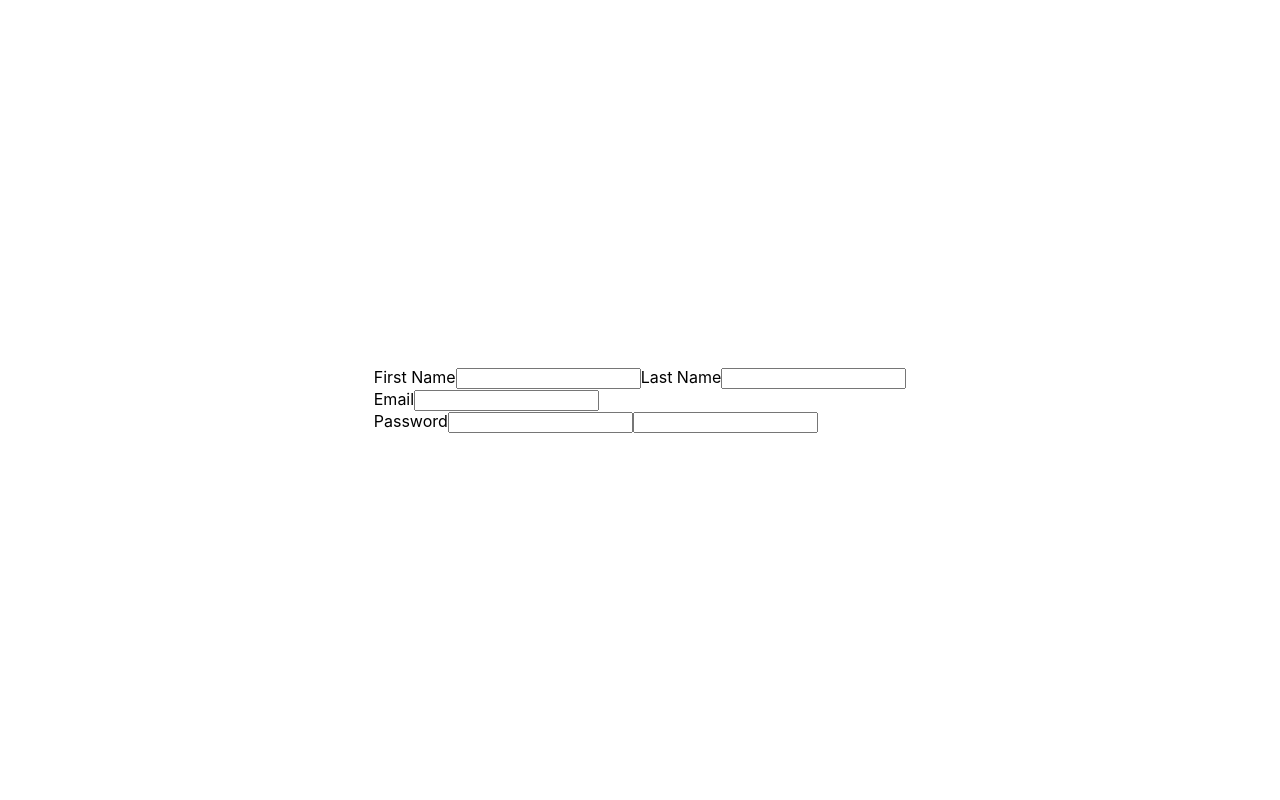
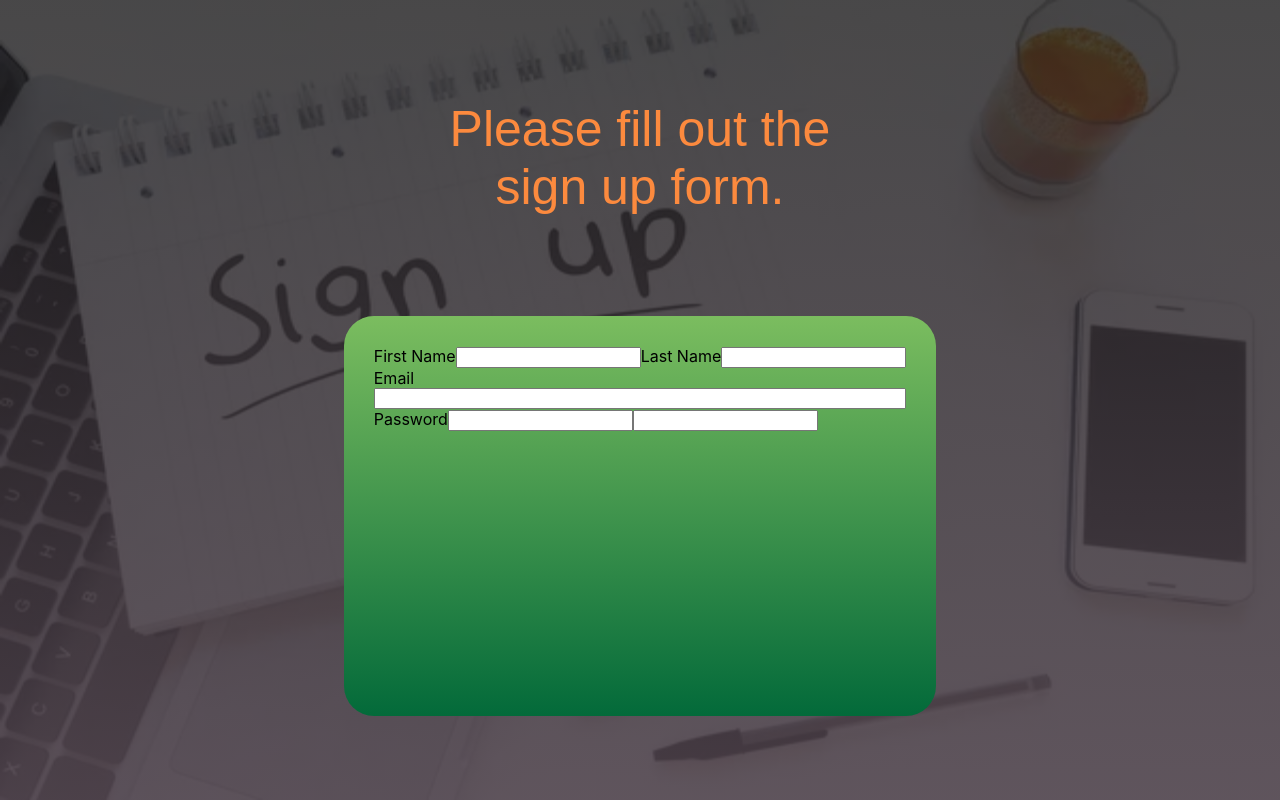
Before and after one commit to baldeepparihar/auth-login-with-jwt-mongoose, a React (Create React App) app in the folder client/: page /signup in a window 1280 px wide. Built offline with nearby package versions, Linux system fonts and the light colour scheme.

Commit message:
styling signup page

```diff
--- a/client/src/components/home/home.js
+++ b/client/src/components/home/home.js
@@ -7,7 +7,7 @@ function Home() {
         <div className="home">
             <h1>Welcome to the MongoDb and Jason Web Token signup and signin app!</h1>
             <h3>Click below to begin the registration process</h3>
-            <button>Register</button>
+            <Link to="/signup"><button>Register</button></Link>
         </div>
     )
 }
--- a/client/src/components/signup/signup.css
+++ b/client/src/components/signup/signup.css
@@ -28,8 +28,62 @@ html {
   /* CSS BEGIN */
 
   .signup {
-      display: flex;
-      justify-content: center;
-      align-items: center;
-      min-height: 100vh;
+    background-image: linear-gradient(to bottom, rgba(27, 26, 27, 0.8), rgba(78, 66, 75, 0.9)),
+    url('../../assets/signup.jpg');
+    background-size: 100vw 100vh;
+    background-position-x: center;
+    background-repeat: no-repeat;
+    display: flex;
+    flex-direction: column;
+    align-items: center;
+    padding-top: 100px;
+    min-height: 100vh;
+
   }
+
+  .signup h1 {
+    margin-bottom: 100px;
+    width: 30%;
+    font-family: fantasy;
+    font-size: 50px;
+    text-align: center;
+    color: rgb(197, 21, 21);
+    animation: color-loop 1s ease;
+    animation-fill-mode: forwards;
+  }
+
+  .signup__form {
+    background: rgb(3,106,58);
+    background: linear-gradient(0deg, rgba(3,106,58,1) 0%, rgb(123, 189, 95) 100%, rgba(53,122,3,1) 100%);
+    display: flex;
+    flex-direction: column;
+    height: 400px;
+    padding: 30px;
+    border-radius: 30px;
+  }
+
+  @keyframes color-loop {
+      0% {
+          color: blue;
+          opacity: .2;
+      }
+      20% {
+          color: rgb(7, 69, 119);
+          opacity: .4;
+      }
+      40% {
+          color: rgb(14, 200, 224);
+          opacity: .6;
+      }
+      60% {
+          color: rgb(58, 219, 71);
+          opacity: .8;
+      }
+      80% {
+          color: rgb(233, 247, 38);
+          opacity: 1;
+      }
+      100% {
+          color: rgb(252, 138, 62);
+      }
+  }
--- a/client/src/components/signup/signup.js
+++ b/client/src/components/signup/signup.js
@@ -4,7 +4,8 @@ import './signup.css';
 function Signup() {
     return(
         <div className="signup">
-            <form className="signup-form" action="submit">
+                <h1>Please fill out the sign up form.</h1>
+            <form className="signup__form" action="submit">
                 <div>
                     <label htmlFor="firstName">First Name</label>
                     <input id="firstName" type="text" />
```
Also changed, not shown: client/src/assets/signup.jpg (added).
